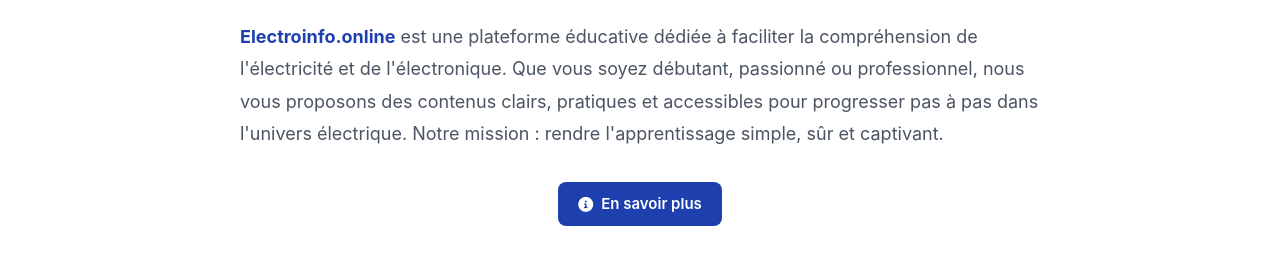
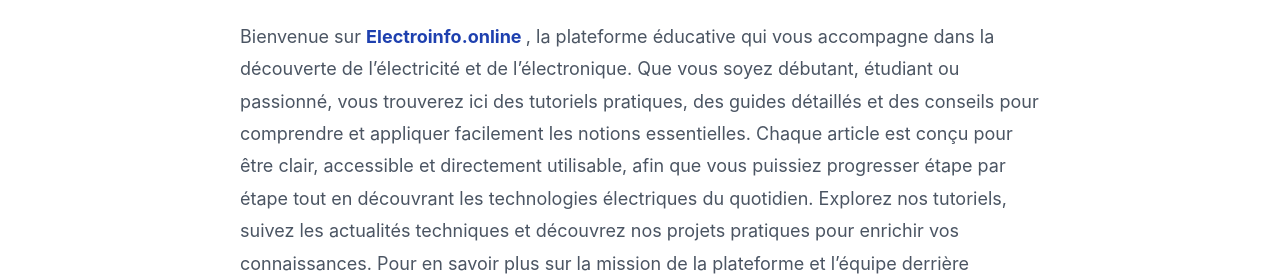
Before and after one commit to riochimourasam/ELECTRO-ACTU, a website with bundled scripts: page index.html in a window 1280 px wide. Shown: the part 530-806 px from the top of the page. Built offline with nearby package versions, Linux system fonts and the light colour scheme; no server answers.

Commit message:
Remplacement complet par la nouvelle version du code

```diff
--- a/index.html
+++ b/index.html
@@ -119,9 +119,9 @@
                         Votre Référence en Électricité
                     </h2>
                     <p class="about-description">
-                        <strong>Electroinfo.online</strong> est une plateforme éducative dédiée à faciliter la compréhension de l'électricité et de l'électronique.
-                        Que vous soyez débutant, passionné ou professionnel, nous vous proposons des contenus clairs, pratiques et accessibles pour progresser pas à pas dans l'univers électrique.
-                        Notre mission : rendre l'apprentissage simple, sûr et captivant.
+                       Bienvenue sur <strong> Electroinfo.online </strong>, la plateforme éducative qui vous accompagne dans la découverte de l’électricité et de l’électronique. Que vous soyez débutant, étudiant ou passionné, vous trouverez ici des tutoriels pratiques, des guides détaillés et des conseils pour comprendre et appliquer facilement les notions essentielles.
+Chaque article est conçu pour être clair, accessible et directement utilisable, afin que vous puissiez progresser étape par étape tout en découvrant les technologies électriques du quotidien. Explorez nos tutoriels, suivez les actualités techniques et découvrez nos projets pratiques pour enrichir vos connaissances.
+Pour en savoir plus sur la mission de la plateforme et l’équipe derrière Electroinfo.online, cliquez sur le bouton ci-dessous.
                     </p>
                     <a href="about.html" class="btn btn-primary">
                         <i class="fas fa-info-circle"></i>
```
